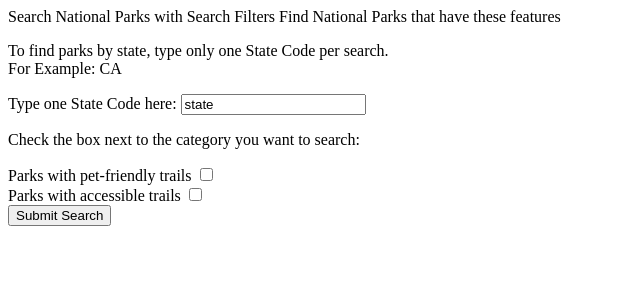
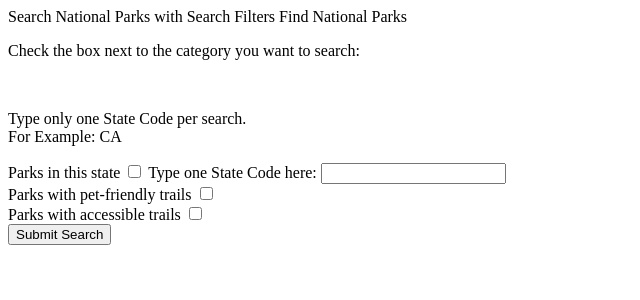
Before and after one commit to Jessica-Lynn3/National-Parks-and-Lakes-WebApp, a Flask app: page /search-filter-page in a window 1280 px wide. Shown: the top 300 px of the page, without its empty margins (0-640 px from the left). Run offline with Flask 2, Linux system fonts and the light colour scheme.

Commit message:
Updated form: made state checkbox and input required

```diff
--- a/templates/search-filter-page.html
+++ b/templates/search-filter-page.html
@@ -14,14 +14,17 @@
     <form action="/search-results" method="POST" id="search-filter-form">
         Search National Parks with Search Filters
 
-        Find National Parks that have these features
+        Find National Parks
 
         <br>
-        <p> To find parks by state, type only one State Code per search.
+        <p> Check the box next to the category you want to search: </p>
+        <br>
+        <p> Type only one State Code per search.
             <br> For Example: CA </p>
         <div>
+            Parks in this state <input type="checkbox" value="state" name="search-filter" id="state" required>
             <label for="parks-by-state-filter">Type one State Code here:</label>
-            <input type="text" name="state" value="state" id="user-selected-state" required>
+            <input type="text" name="state" value="" id="user-selected-state" required>
         </div>
 
         <!-- <select width=300 style="width: 350px" size="8" multiple>
@@ -29,7 +32,6 @@
             <option name="a11y-trails" value="a11y-trails">Parks with accessible trails</option>
         </select> -->
 
-        <p> Check the box next to the category you want to search: </p>
             <!-- <label for="parks-with-pet-friendly-trails"></label> -->
             Parks with pet-friendly trails <input type="checkbox" value="pet-trails" name="search-filter" id="pet-trails">
             <!-- <label for="parks-with-accessible-trails"></label> -->
```
